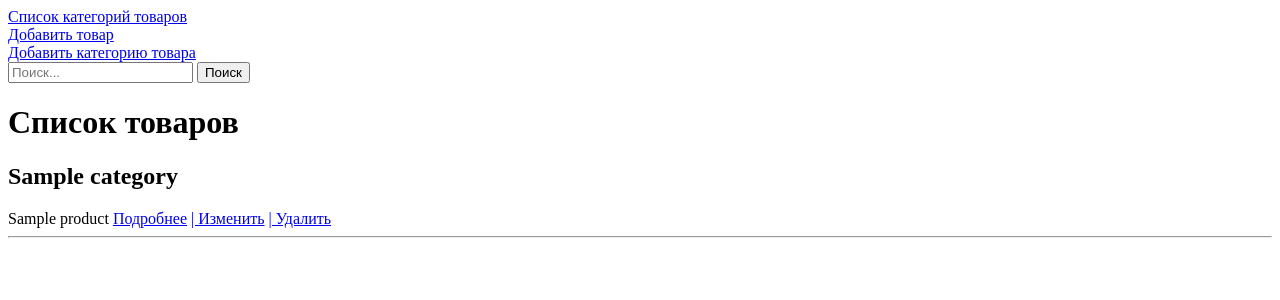
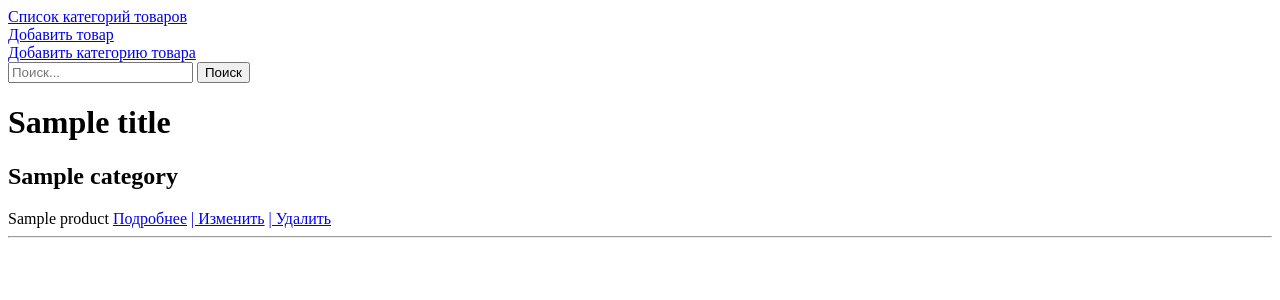
Before and after one commit to sergey-karavanets/website_with_product_catalog, a Django app: template mysite/goods/templates/list_view.html in a window 1280 px wide. Shown: the top 300 px of the page. Run offline with Django 4.2, Linux system fonts and the light colour scheme; tables that the repository leaves empty hold one stand-in row (values such as "Sample post"); the template is opened without the code that fills it: values that come from a table or form of the project are taken from there, most other values are stand-ins (such as "Sample title", 1, 10 or a date in 2020).

Commit message:
add title variable in 'list_view.html' template

```diff
--- a/mysite/goods/templates/list_view.html
+++ b/mysite/goods/templates/list_view.html
@@ -1,9 +1,9 @@
 {% extends "base.html" %}
 {% block title %}
-<title>Список товаров</title>
+<title>{{ title }}</title>
 {% endblock %}
 {% block content %}
-<h1>Список товаров</h1>
+<h1>{{ title }}</h1>
 {% for category in dataset_categories %}
     <h2>{{ category.name }}</h2>
     {% for data in dataset_products %}
```
